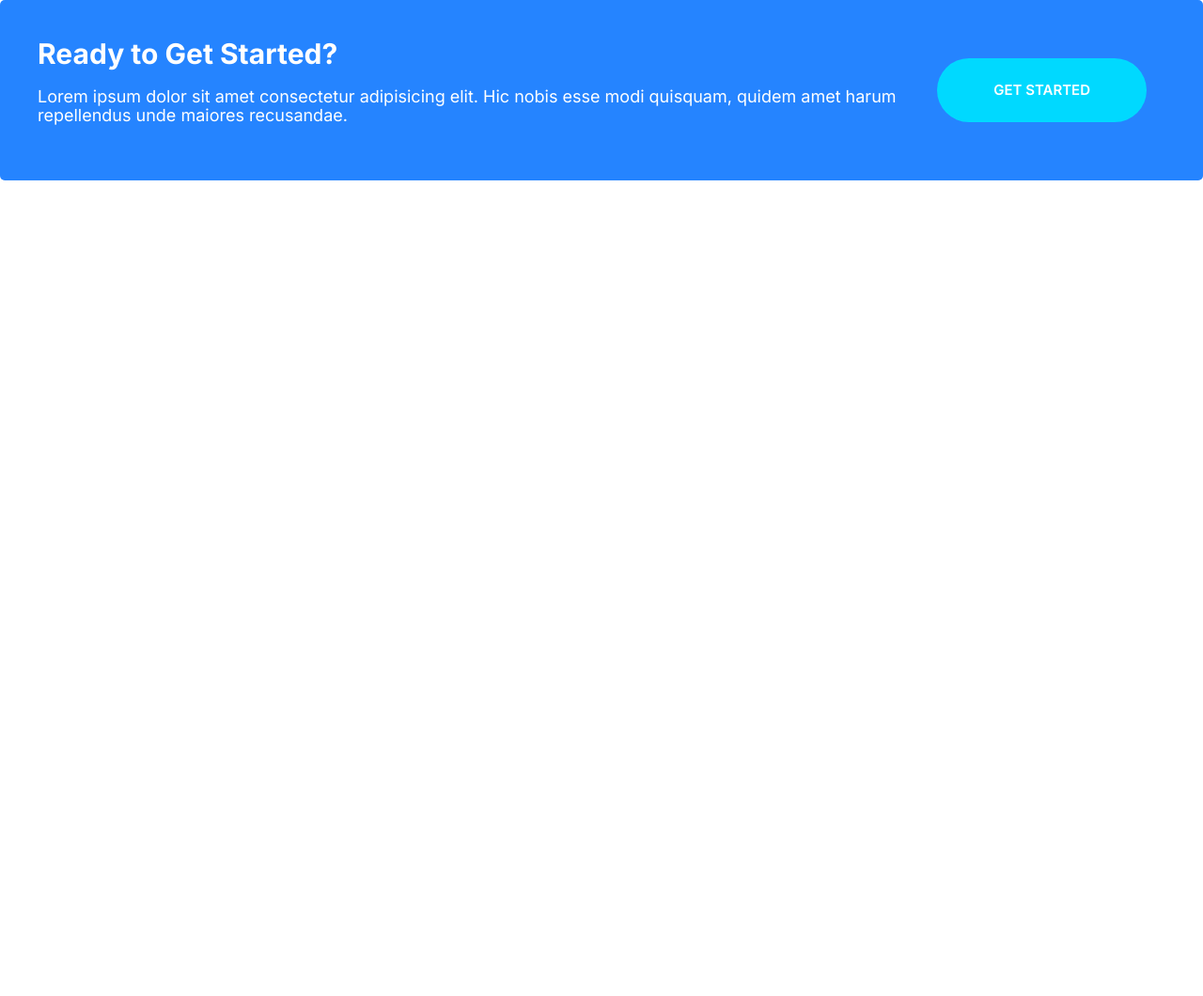
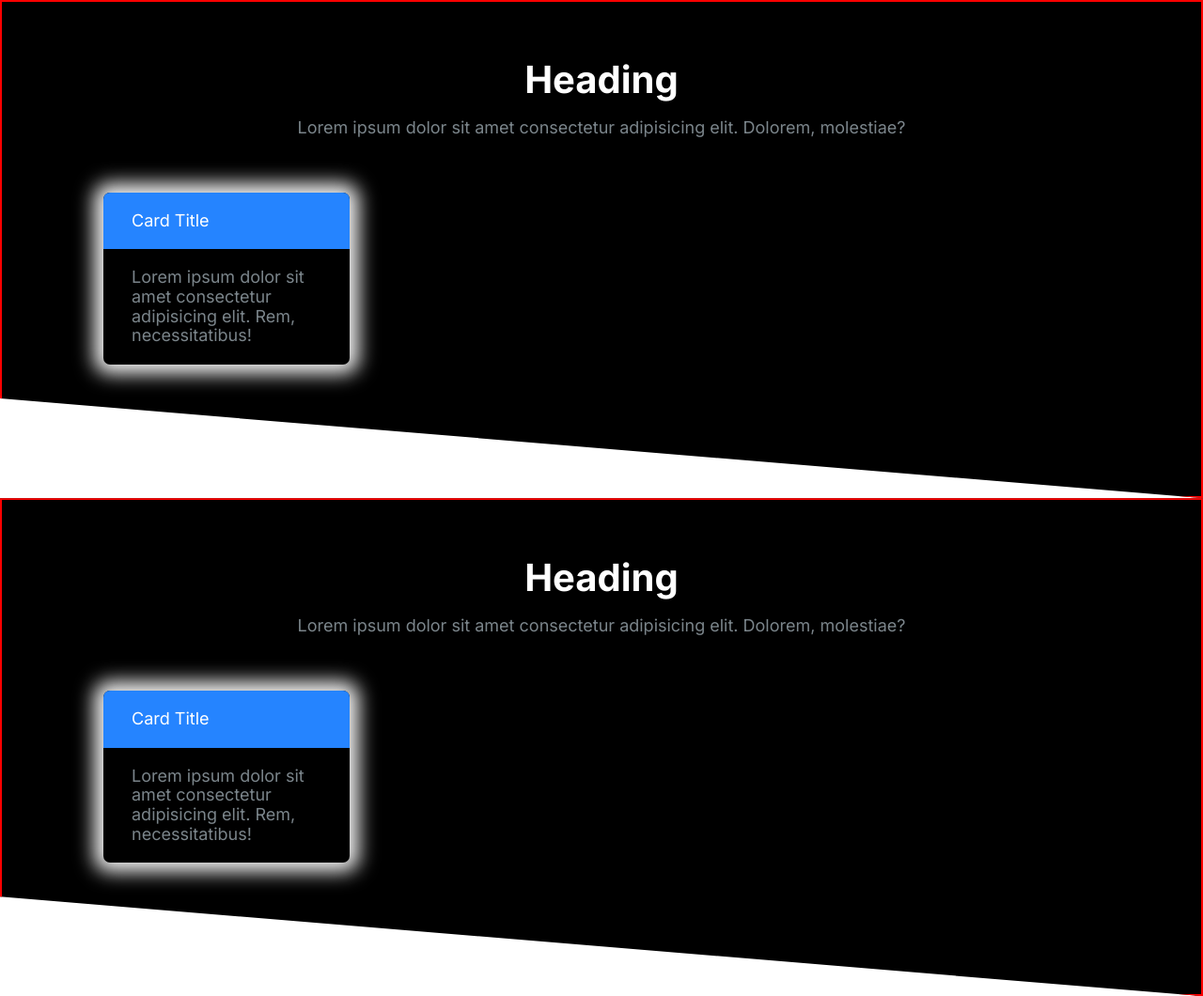
Before and after one commit to 1Mouse/cloudify, a plain HTML site: page index.html in a window 1280 px wide. Shown: the whole page at 94% size. Before the commit the page ends 800 px from the top, so only its background shows below. Drawn offline with Linux system fonts and the light colour scheme.

Commit message:
adding the block component

```diff
--- a/css/style.css
+++ b/css/style.css
@@ -536,3 +536,42 @@ a {
         margin: 0 2rem;
     }
 }
+
+/* Blocks */
+.block{
+    --padding-verical:6rem;
+    padding: var(--padding-verical) 2rem;
+    border: 2px solid red;
+}
+
+.block__header{
+    text-align: center;
+}
+
+.block__heading{
+    margin-top: 0;
+}
+
+.block--dark{
+    background-color: #000;
+    color:#7b858b;
+}
+
+.block--dark .block__heading{
+    color: white;
+}
+
+.block--skewed--left{
+    padding-bottom: calc(var(--padding-verical) + 4rem);
+    clip-path: polygon(0 0, 100% 0, 100% 100%, 0 80%);
+}
+
+.block--skewed--right {
+    padding-bottom: calc(var(--padding-verical) + 4rem);
+    clip-path: polygon(0 0, 100% 0, 100% 80%, 0% 100%);
+}
+
+.container{
+    max-width: 1140px;
+    margin: 0 auto;
+}
--- a/index.html
+++ b/index.html
@@ -1,4 +1,5 @@
 <html lang="en">
+
 <head>
     <meta charset="UTF-8">
     <meta http-equiv="X-UA-Compatible" content="IE=edge">
@@ -10,15 +11,43 @@
     <link rel="stylesheet" href="css/normalize.css">
     <link rel="stylesheet" href="css/style.css">
 </head>
+
 <body>
-    <div class="callout callout--primary">
-        <div class="grid grid--1x2">
-            <div class="callout__content">
-                <h2 class="callout__heading">Ready to Get Started?</h2>
-                <p>Lorem ipsum dolor sit amet consectetur adipisicing elit. Hic nobis esse modi quisquam, quidem amet harum repellendus unde maiores recusandae.</p>
+    <section class="block block--dark block--skewed--left">
+        <div class="container">
+            <header class="block__header">
+                <h2 class="block__heading">Heading</h2>
+                <p>Lorem ipsum dolor sit amet consectetur adipisicing elit. Dolorem, molestiae?</p>
+            </header>
+            <div style="width: 30%; padding: 4rem;">
+                <div class="card card--primary">
+                    <header class="card__header">Card Title</header>
+                    <div class="card__body">
+                        Lorem ipsum dolor sit amet consectetur adipisicing elit. Rem, necessitatibus!
+                    </div>
+                </div>
             </div>
-            <a href="#" class="btn btn--secondary btn--stretched">Get Started</a>
         </div>
-    </div>
+    </section>
+
+        <section class="block block--dark block--skewed--left">
+            <div class="container">
+                <header class="block__header">
+                    <h2 class="block__heading">Heading</h2>
+                    <p>Lorem ipsum dolor sit amet consectetur adipisicing elit. Dolorem, molestiae?</p>
+                </header>
+                <div style="width: 30%; padding: 4rem;">
+                    <div class="card card--primary">
+                        <header class="card__header">Card Title</header>
+                        <div class="card__body">
+                            Lorem ipsum dolor sit amet consectetur adipisicing elit. Rem, necessitatibus!
+                        </div>
+                    </div>
+                </div>
+            </div>
+        </section>
+
+
 </body>
+
 </html>
```
Also changed, not shown: components/block.html (added, +9 -0 lines).
